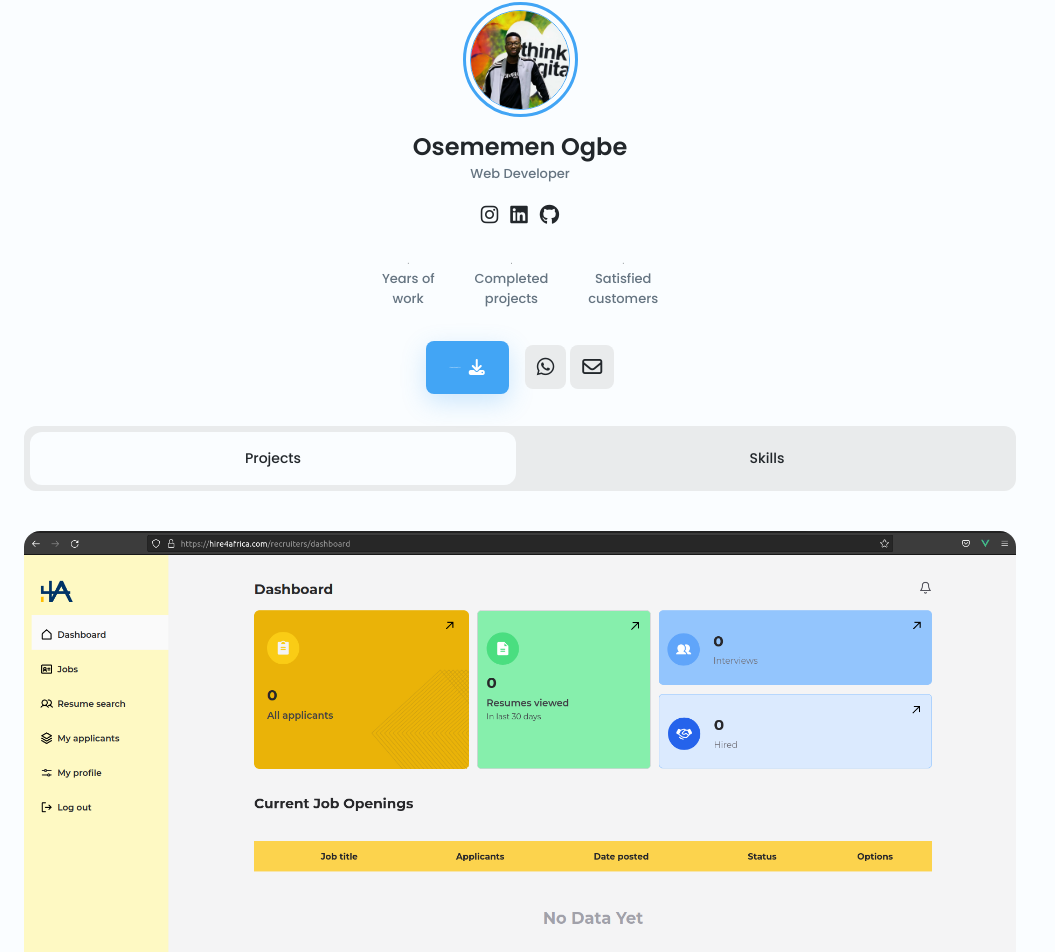
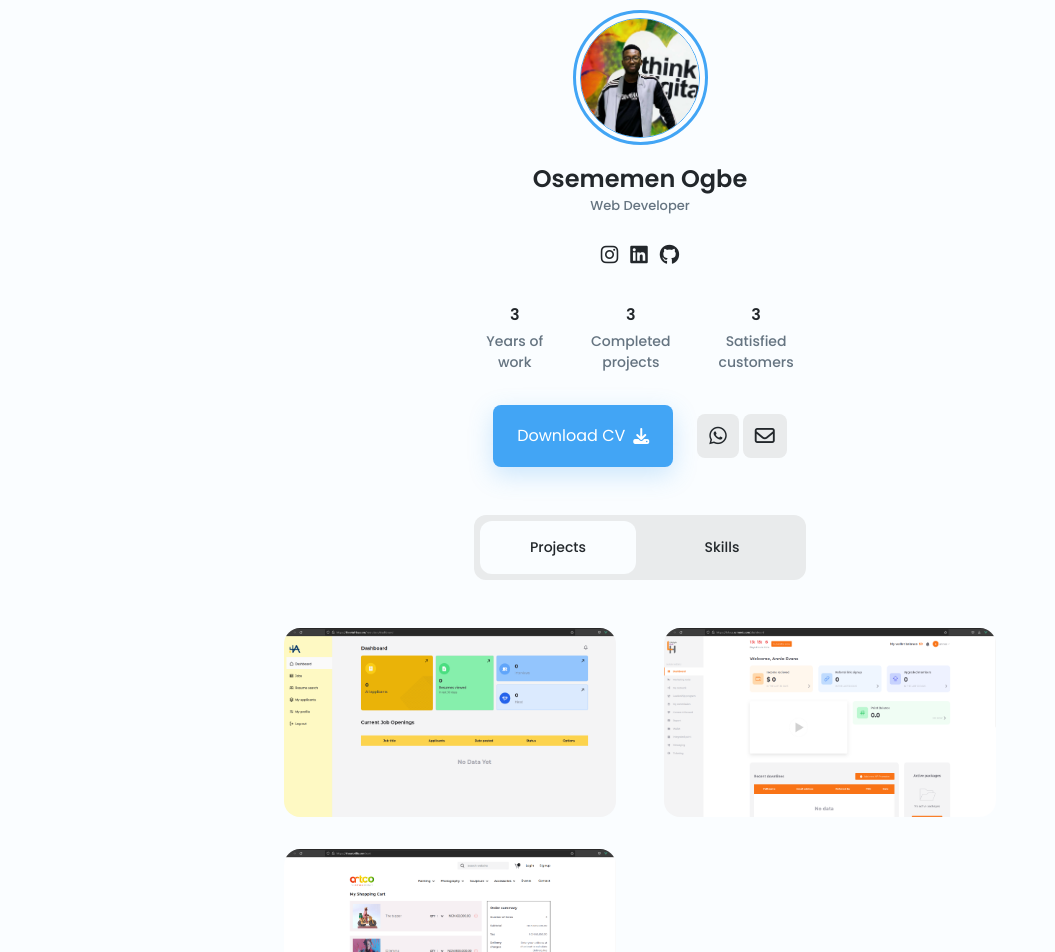
Before and after one commit to oseogbe/memencodes, a Nuxt app: page / in a window 1280 px wide. Shown: the part 54-1006 px from the top of the page, without its empty margins (0-1055 px from the left). Built offline with nearby package versions, Linux system fonts and the light colour scheme.

Commit message:
desktop responsive

```diff
--- /dev/null
+++ b/assets/css/_variables.scss
@@ -0,0 +1,35 @@
+:root {
+    --primary-color: #BF9001;
+    --secondary-color: #1C212B;
+
+    --hue: 207;
+    --sat: 90%;
+    --lig: 61%;
+
+    --first-color: hsl(var(--hue), var(--sat), var(--lig));
+    --first-color-alt: hsl(var(--hue), var(--sat), 57%);
+    --title-color: hsl(var(--hue), 12%, 15%);
+    --text-color: hsl(var(--hue), 12%, 45%);
+    --text-color-light: hsl(var(--hue), 8%, 75%);
+    --text-color-lighten: hsl(var(--hue), 8%, 92%);
+    --body-color: hsl(var(--hue), 100%, 99%);
+    --container-color: #FFF;
+
+    // font-size: 62.5%;
+    --h2-font-size: 1.25rem;
+    --h3-font-size: 1rem;
+    --normal-font-size: .938rem;
+    --small-font-size: .813rem;
+    --smaller-font-size: .75rem;
+}
+
+// Large devices (desktops, 992px and up)
+@media (min-width: 992px) {
+    :root {
+      --h2-font-size: 1.5rem;
+      --h3-font-size: 1.25rem;
+      --normal-font-size: 1rem;
+      --small-font-size: .875rem;
+      --smaller-font-size: .813rem;
+    }
+}
--- a/assets/css/_dark-theme.scss
+++ b/assets/css/dark-theme.scss
@@ -15,4 +15,16 @@
     .filters__content {
         background-color: var(--container-color) !important;
     }
+
+    ::-webkit-scrollbar {
+        background-color: hsl(var(--hue), 8%, 16%);
+    }
+
+    ::-webkit-scrollbar-thumb {
+        background-color: hsl(var(--hue), 8%, 24%);
+
+        &:hover {
+            background-color: hsl(var(--hue), 8%, 32%);
+        }
+    }
 }
--- a/assets/css/main.scss
+++ b/assets/css/main.scss
@@ -1,45 +1,8 @@
 // @import '_tailwind';
+@import '_variables';
 
 @import url('https://fonts.googleapis.com/css2?family=Poppins:wght@100;200;300;400;500;600;700;800;900&display=swap');
 @import url('https://cdnjs.cloudflare.com/ajax/libs/font-awesome/6.2.1/css/all.min.css');
-
-@import '_dark-theme';
-
-:root {
-  --primary-color: #BF9001;
-  --secondary-color: #1C212B;
-
-  --hue: 207;
-  --sat: 90%;
-  --lig: 61%;
-
-  --first-color: hsl(var(--hue), var(--sat), var(--lig));
-  --first-color-alt: hsl(var(--hue), var(--sat), 57%);
-  --title-color: hsl(var(--hue), 12%, 15%);
-  --text-color: hsl(var(--hue), 12%, 45%);
-  --text-color-light: hsl(var(--hue), 8%, 75%);
-  --text-color-lighten: hsl(var(--hue), 8%, 92%);
-  --body-color: hsl(var(--hue), 100%, 99%);
-  --container-color: #FFF;
-
-  // font-size: 62.5%;
-  --h2-font-size: 1.25rem;
-  --h3-font-size: 1rem;
-  --normal-font-size: .938rem;
-  --small-font-size: .813rem;
-  --smaller-font-size: .75rem;
-}
-
-// Large devices (desktops, 992px and up)
-@media (min-width: 992px) {
-  :root {
-    --h2-font-size: 1.5rem;
-    --h3-font-size: 1.25rem;
-    --normal-font-size: .1rem;
-    --small-font-size: .875rem;
-    --smaller-font-size: .813rem;
-  }
-}
 
 * {
   margin: 0;
@@ -53,6 +16,7 @@
 body {
   background-color: var(--body-color);
   font-size: var(--normal-font-size);
+  transition: .3s;  /* for dark mode animation */
 }
 
 h1, h2, h3 {
@@ -134,17 +98,9 @@ img {
   background-color: hsl(var(--hue), 8%, 44%);
 }
 
-/*========== Theme ==========*/
-.change-theme {
-  position: absolute;
-  top: 1.5rem;
-  right: 0;
-  font-size: 1.25rem;
-  color: var(--title-color);
-  cursor: pointer;
-  transition: .3s;
-
-  &:hover {
-    color: var(--first-color);
+@media (min-width: 992px) {
+  .container {
+    margin-left: auto;
+    margin-right: auto;
   }
 }
--- a/components/Footer.vue
+++ b/components/Footer.vue
@@ -18,4 +18,10 @@
         font-size: var(--small-font-size);
         color: var(--text-color-light);
     }
+
+    @media (min-width: 992px) {
+        .footer__copy {
+            margin: 4.5rem 0 2.5rem;
+        }
+    }
 </style>
--- a/components/Header.vue
+++ b/components/Header.vue
@@ -198,5 +198,61 @@
                 column-gap: .25rem;
             }
         }
+
+        .change-theme {
+            position: absolute;
+            top: 1.5rem;
+            right: 0;
+            font-size: 1.25rem;
+            color: var(--title-color);
+            cursor: pointer;
+            transition: .3s;
+
+            &:hover {
+                color: var(--first-color);
+            }
+        }
+    }
+
+    @media (min-width: 992px) {
+        .change-theme {
+            top: 2.5rem;
+            right: 2.5rem;
+        }
+
+        .profile {
+            padding-top: 4rem;
+
+            &__container {
+                .profile__data {
+                    .profile__border {
+                        width: 135px;
+                        height: 135px;
+                        margin-bottom: 1rem;
+
+                        .profile__perfil {
+                            width: 120px;
+                            height: 120px;
+                        }
+                    }
+
+                    .profile__profession {
+                        margin-bottom: 1.5rem;
+                    }
+                }
+
+                .profile__info {
+                    column-gap: 3rem;
+
+                    &-description {
+                        font-size: var(--small-font-size);
+                    }
+                }
+
+                .profile__buttons {
+                    column-gap: 1.5rem;
+                }
+            }
+        }
     }
 </style>
--- a/components/ProjectsAndSkills.vue
+++ b/components/ProjectsAndSkills.vue
@@ -310,5 +310,65 @@
         }
     }
 
+    @media (min-width: 576px) {
+        .filters {
+            &__content {
+                width: 332px;
+                margin: 3rem auto;
+            }
+
+            &__sections {
+                .projects__content {
+                    grid-template-columns: 332px;
+                    justify-content: center;
+                }
+            }
+        }
+    }
+
+    @media (min-width: 776px) {
+        .filters {
+            &__sections {
+                .projects__content,
+                .skills__content {
+                    grid-template-columns: repeat(2, 332px);
+
+                    .skills__title {
+                        padding-left: 18%;
+                    }
+
+                    .skills__group {
+                        .skills__data {
+                            padding-left: 34%;
+                        }
+                    }
+                }
+            }
+        }
+    }
+
+    @media (min-width: 992px) {
+        .filters {
+            &__sections {
+                .projects__content {
+                    gap: 2rem 3rem;
+
+                    .projects__card {
+                        .projects__modal {
+                            padding: 1.5rem;
+                        }
+                    }
+                }
+                .skills__content {
+                    padding-left: 13%;
+
+                    .skills__title {
+                        font-size: var(--normal-font-size);
+                        margin-bottom: 2.5rem;
+                    }
+                }
+            }
+        }
+    }
 
 </style>
--- a/nuxt.config.ts
+++ b/nuxt.config.ts
@@ -24,6 +24,7 @@ export default defineNuxtConfig({
 
     // Global CSS: https://go.nuxtjs.dev/config-css
     css: [
-        'assets/css/main.scss'
+        'assets/css/main.scss',
+        'assets/css/dark-theme.scss',
     ],
 })
```
